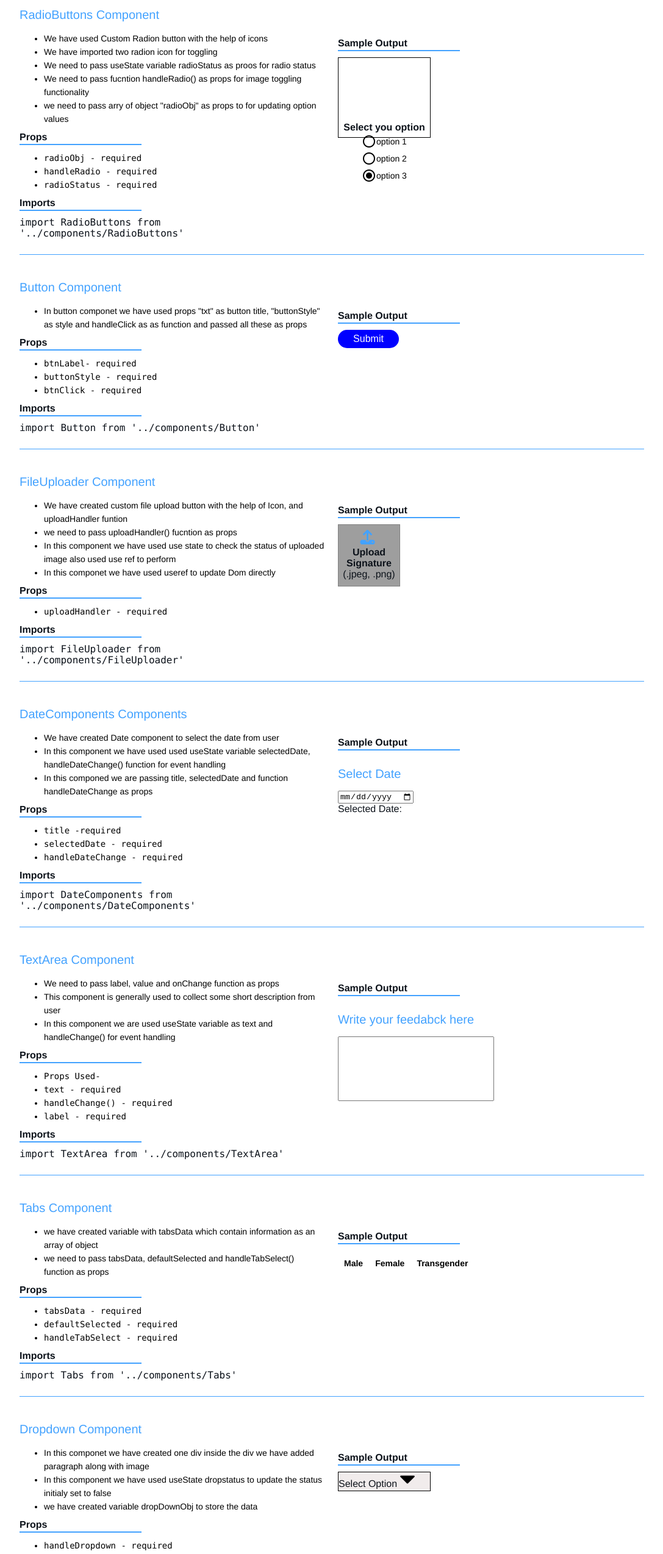
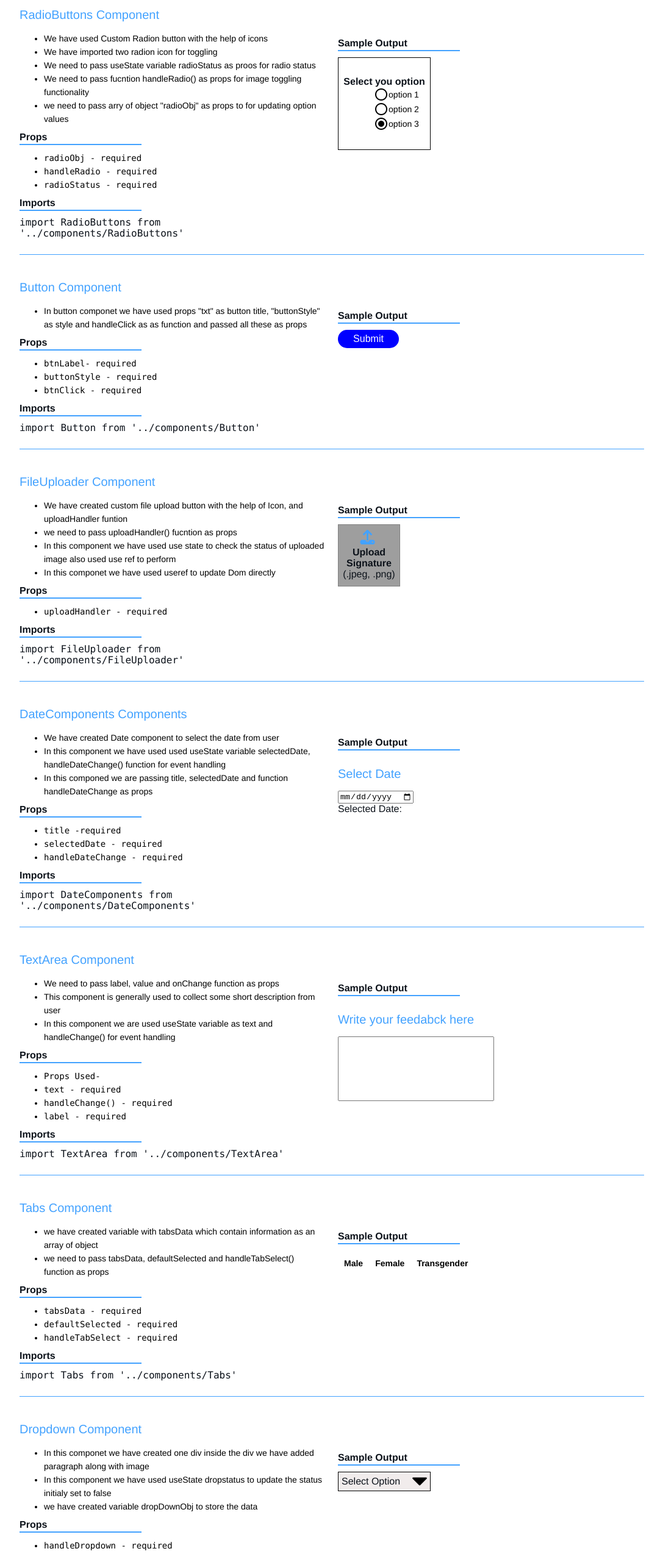
Before and after one commit to Sumit2406/floatrweb, a React (Create React App) app: page /description in a window 1280 px wide. Shown: the part 1060-3609 px from the top of the page at 61% size, without its empty margins (96-1183 px from the left). Built offline with nearby package versions, Linux system fonts and the light colour scheme; grey boxes are pictures that could not be loaded.

Commit message:
CSS done for Drop Down button

```diff
--- a/src/scss/components.scss
+++ b/src/scss/components.scss
@@ -221,9 +221,12 @@ textarea{
     position: relative;
     display: block;
     background-color: #f1ecec;
+    text-align: center;
   }
   .dropdown p{
-    padding: 0px;
+    padding: 5px 5px;
+    display: flex;
+    justify-content: space-between;
     // position: absolute;
     // top: 0%;
     // left: 0;
@@ -239,11 +242,14 @@ textarea{
   margin-top: 0px;
   border: 1px solid black;
   list-style-type: none;
-  width: 99px;
+  width: 100px;
+  height: 28px;
   background-color: #f1ecec;
 }
 .ddlist{
-  margin: 10px;
+  // margin: 10px;
+  margin: 0;
+    margin-left: 9px;
 }
 
 .ddlist img{
@@ -258,7 +264,7 @@ textarea{
 
 .radiodiv{
   width:150px;
-  height:130px;
+  height:150px;
   border: 1px solid black;
   align-content: center;
   .content{
@@ -266,18 +272,15 @@ textarea{
     flex-direction: column;
     align-items: center;
     justify-content: center;
-    margin-top: 105px;
-    // margin-bottom: 20px;
+    margin-top: 15px;
+    margin-bottom: 15px;
     .radioul{
         .radiolist{
         position: relative;
-        left: -20px;
         list-style-type: none;
         align-items: center;
-        padding: 2px;
+        // padding: 2px;
         display: flex;
-        justify-content: center;
-        align-items: center;
       }
     }
   }
```
